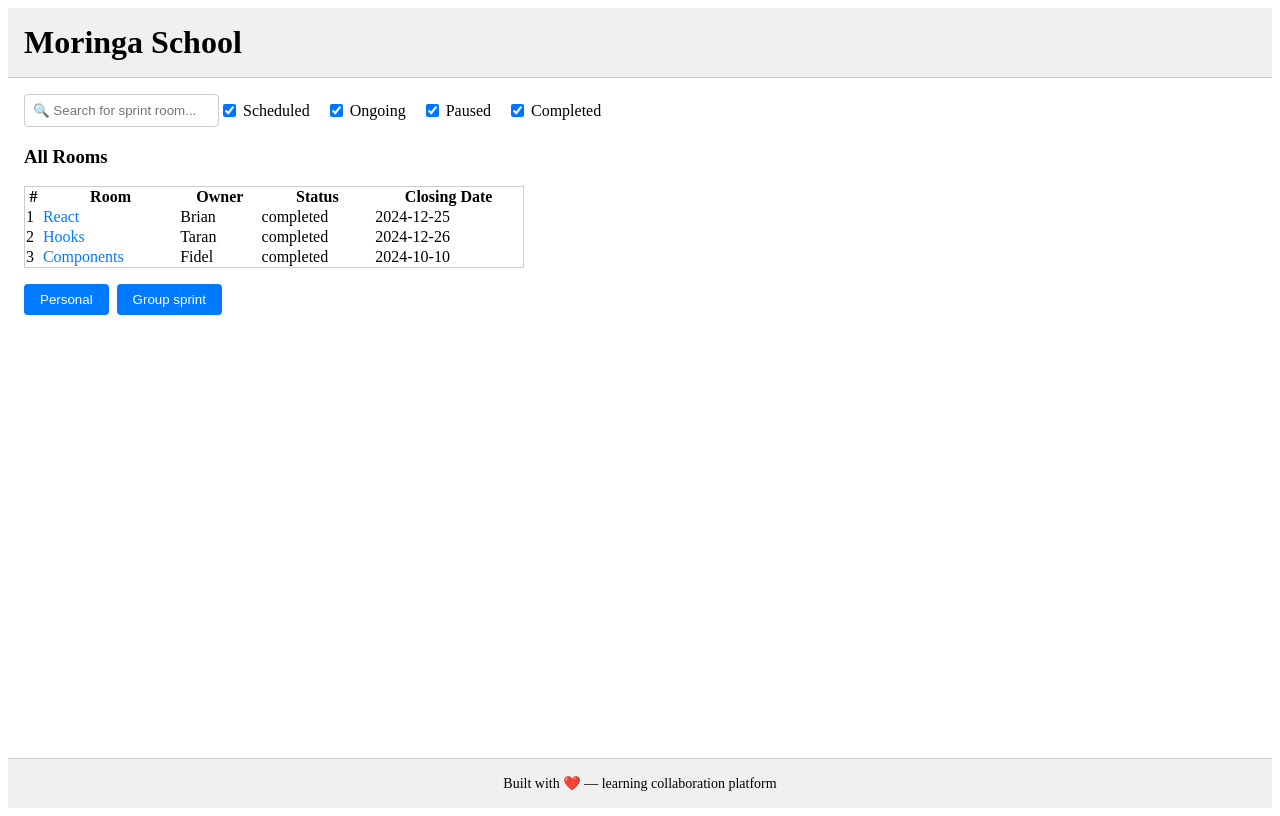
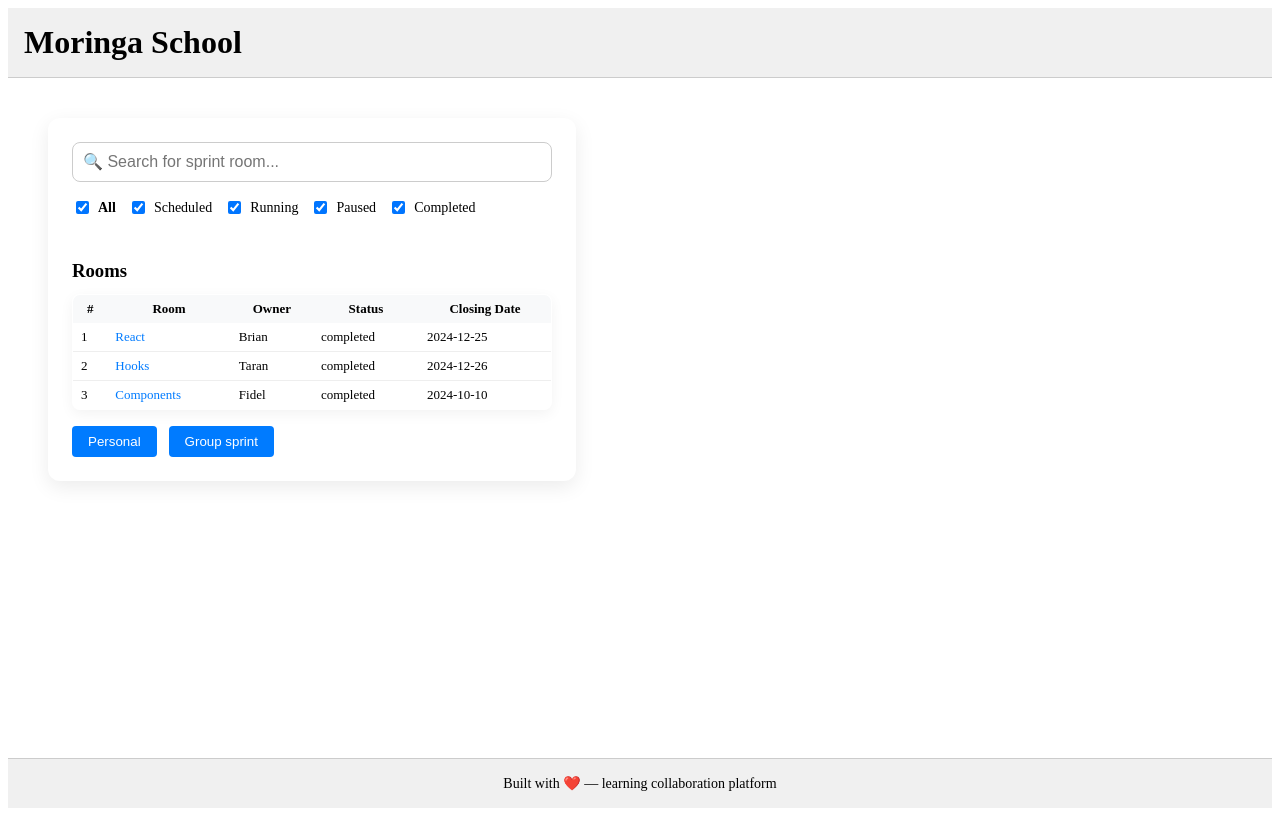
Before and after one commit to Bett007/StudyCircle, a React (Vite) app in the folder Study_Circle/: page / in a window 1280 px wide. Built offline with nearby package versions, Linux system fonts and the light colour scheme.

Commit message:
Updated sprint room feature on the home.jsx file

```diff
--- a/Study_Circle/src/components/Home.jsx
+++ b/Study_Circle/src/components/Home.jsx
@@ -1,4 +1,4 @@
-// ---------- Home Component ----------
+// ---------- Home Component (wireframe 1) ----------
 import React, { useState } from "react";
 import { Link } from "react-router-dom";
 import { computeStatusFromDates } from "../utils.js";
@@ -8,6 +8,7 @@ import CreateModal from "./Form.jsx";
 function Home({ sprints, setSprints }) {
   const [query, setQuery] = useState("");
   const [filters, setFilters] = useState({
+    all: true,
     scheduled: true,
     running: true,
     paused: true,
@@ -19,100 +20,116 @@ function Home({ sprints, setSprints }) {
   const filtered = sprints.filter((s) => {
     const matchesQuery = s.name.toLowerCase().includes(query.toLowerCase());
     const status = computeStatusFromDates(s);
+
+    if (filters.all) return matchesQuery; // Show all if "All" selected
     return matchesQuery && filters[status];
   });
 
   return (
-    <div style={{ display: "flex" }}>
-      {/* ---------- Left Side Container ---------- */}
-      <div style={{ width: 500, marginRight: 24 }}>
-        {/* Search & Filters */}
-        <div style={styles.controlsRow}>
+    <div style={{ display: "flex", justifyContent: "flex-start", padding: 24 }}>
+      <div
+        style={{
+          backgroundColor: "white",
+          padding: 24,
+          borderRadius: 12,
+          boxShadow: "0 6px 20px rgba(0,0,0,0.08)",
+          display: "flex",
+          flexDirection: "column",
+          minWidth: 480,
+          minHeight: "100%",
+        }}
+      >
+        {/* Search and Filters */}
+        <div style={{ display: "flex", flexDirection: "column", gap: 16 }}>
           <input
             placeholder="🔍 Search for sprint room..."
             value={query}
             onChange={(e) => setQuery(e.target.value)}
-            style={styles.search}
+            style={{
+              padding: 10,
+              borderRadius: 8,
+              border: "1px solid #ccc",
+              fontSize: 16,
+            }}
           />
-          <div style={styles.filterBox}>
-            <label style={styles.filterLabel}>
+
+          <div style={{ display: "flex", gap: 12, flexWrap: "wrap" }}>
+            {["all", "scheduled", "running", "paused", "completed"].map((f) => (
+              <label
+                key={f}
+                style={{
+                  display: "flex",
+                  alignItems: "center",
+                  gap: 6,
+                  cursor: "pointer",
+                  fontWeight: f === "all" ? "bold" : "normal",
+                  fontSize: 14,
+                }}
+              >
                 <input
                   type="checkbox"
-                checked={filters.scheduled}
+                  checked={filters[f]}
                   onChange={(e) =>
-                  setFilters((f) => ({ ...f, scheduled: e.target.checked }))
+                    setFilters((prev) => ({ ...prev, [f]: e.target.checked }))
                   }
-              />{" "}
-              Scheduled
+                />
+                {f.charAt(0).toUpperCase() + f.slice(1)}
               </label>
-            <label style={styles.filterLabel}>
-              <input
-                type="checkbox"
-                checked={filters.running}
-                onChange={(e) =>
-                  setFilters((f) => ({ ...f, running: e.target.checked }))
-                }
-              />{" "}
-              Ongoing
-            </label>
-            <label style={styles.filterLabel}>
-              <input
-                type="checkbox"
-                checked={filters.paused}
-                onChange={(e) =>
-                  setFilters((f) => ({ ...f, paused: e.target.checked }))
-                }
-              />{" "}
-              Paused
-            </label>
-            <label style={styles.filterLabel}>
-              <input
-                type="checkbox"
-                checked={filters.completed}
-                onChange={(e) =>
-                  setFilters((f) => ({ ...f, completed: e.target.checked }))
-                }
-              />{" "}
-              Completed
-            </label>
+            ))}
           </div>
         </div>
 
-        {/* All Rooms Table */}
-        <section style={{ marginTop: 16 }}>
-          <h3>All Rooms</h3>
-          <table style={{ ...styles.table, width: "100%" }}>
-            <thead>
+        {/* Rooms Table */}
+        <div
+          style={{
+            marginTop: 24,
+            display: "flex",
+            flexDirection: "column",
+            flex: 1,
+          }}
+        >
+          <h3 style={{ marginBottom: 12 }}>Rooms</h3>
+          <table
+            style={{
+              ...styles.table,
+              width: "100%",
+              borderRadius: 8,
+              overflow: "hidden",
+              boxShadow: "0 4px 14px rgba(0,0,0,0.05)",
+              fontSize: 13, // smaller font
+            }}
+          >
+            <thead style={{ backgroundColor: "#f8f9fa", fontSize: 13 }}>
               <tr>
-                <th>#</th>
-                <th>Room</th>
-                <th>Owner</th>
-                <th>Status</th>
-                <th>Closing Date</th>
+                <th style={{ padding: "6px 8px" }}>#</th>
+                <th style={{ padding: "6px 8px" }}>Room</th>
+                <th style={{ padding: "6px 8px" }}>Owner</th>
+                <th style={{ padding: "6px 8px" }}>Status</th>
+                <th style={{ padding: "6px 8px" }}>Closing Date</th>
               </tr>
             </thead>
             <tbody>
               {filtered.map((s, idx) => {
                 const status = computeStatusFromDates(s);
                 return (
-                  <tr key={s.id}>
-                    <td>{idx + 1}</td>
-                    <td>
+                  <tr key={s.id} style={{ borderBottom: "1px solid #eee" }}>
+                    <td style={{ padding: "6px 8px" }}>{idx + 1}</td>
+                    <td style={{ padding: "6px 8px" }}>
                       <Link to={`/room/${s.id}`} style={styles.link}>
                         {s.name}
                       </Link>
                     </td>
-                    <td>{s.owner}</td>
-                    <td>{status}</td>
-                    <td>{s.endDate || "—"}</td>
+                    <td style={{ padding: "6px 8px" }}>{s.owner}</td>
+                    <td style={{ padding: "6px 8px" }}>{status}</td>
+                    <td style={{ padding: "6px 8px" }}>{s.endDate || "—"}</td>
                   </tr>
                 );
               })}
             </tbody>
           </table>
 
-          {/* Buttons under table */}
-          <div style={{ display: "flex", gap: 8, marginTop: 16 }}>
+          {/* Create Sprint Buttons */}
+          <div style={{ display: "flex", gap: 12, marginTop: 16 }}>
             <button
               onClick={() => {
                 setCreateType("personal");
@@ -132,24 +149,21 @@ function Home({ sprints, setSprints }) {
               Group sprint
             </button>
           </div>
-        </section>
         </div>
 
-      {/* Optional right side space, if you want */}
-      <div style={{ flex: 1 }}></div>
-
-      {/* ---------- Create Modal ---------- */}
+        {/* Modal */}
         {showCreate && (
           <CreateModal
             type={createType}
             onClose={() => setShowCreate(false)}
             onCreate={(newSprint) => {
-            setSprints((p) => [newSprint, ...p]);
+              setSprints((prev) => [newSprint, ...prev]);
               setShowCreate(false);
             }}
           />
         )}
       </div>
+    </div>
   );
 }
 
```
Lines whose indentation alone changed are shown as unchanged.
